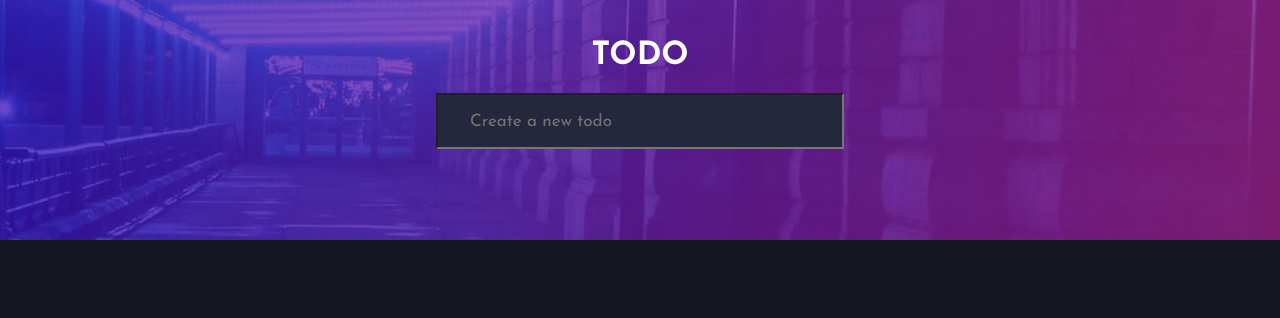
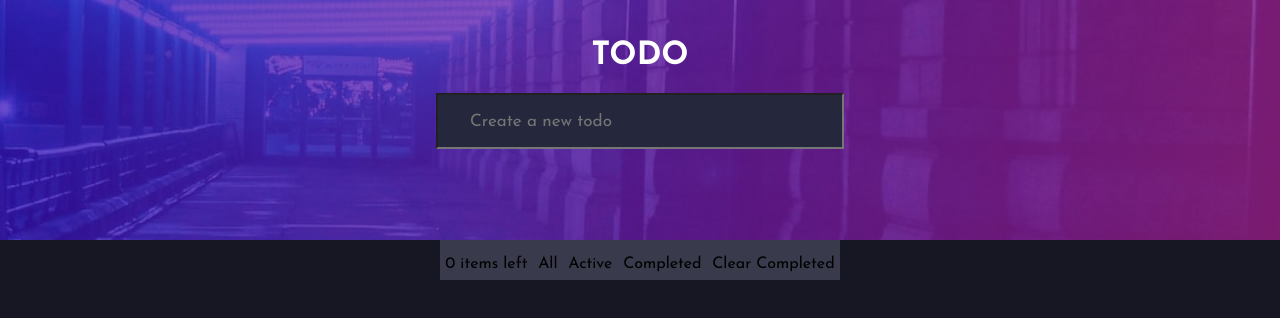
Before and after one commit to jonatanluismoreno/todo-app, a React (Vite) app: page / in a window 1280 px wide. Shown: the top 318 px of the page. Built offline with nearby package versions, Linux system fonts and the light colour scheme.

Commit message:
add tasklist-footer

```diff
--- a/src/App.jsx
+++ b/src/App.jsx
@@ -1,4 +1,4 @@
-import React, { useState, useEffect } from "react";
+import React, { useState } from "react";
 import { nanoid } from "nanoid";
 
 import "./App.css";
@@ -15,8 +15,17 @@ function App() {
       {
         id: nanoid(),
         text: p,
+        active: false,
       },
     ]);
+  }
+
+  function changeActiveStatus(key) {
+    publications.forEach((element) => {
+      if (element.id === key) {
+        console.log(element.active);
+      }
+    });
   }
 
   return (
@@ -26,7 +35,7 @@ function App() {
         <Input onSubmitTask={addPublications} />
       </div>
       <div className="app--todos">
-        <TaskList list={publications} />
+        <TaskList list={publications} funct={changeActiveStatus} />
       </div>
     </div>
   );
--- /dev/null
+++ b/src/components/Button/index.jsx
@@ -0,0 +1,13 @@
+import React from 'react'
+
+import './styles.css'
+
+export default function Button(props) {
+    return (
+        <>
+            <p className="button--p">
+                {props.text}
+            </p>
+        </>
+    )
+}
--- /dev/null
+++ b/src/components/Button/styles.css
@@ -0,0 +1,7 @@
+.button--p {
+    cursor: pointer;
+}
+
+.button--p:hover {
+    color:azure;
+}
--- a/src/components/Task/index.jsx
+++ b/src/components/Task/index.jsx
@@ -5,25 +5,18 @@ import { ReactComponent as IconCheck } from '../../assets/images/icon-check.svg'
 import { ReactComponent as IconCross } from '../../assets/images/icon-cross.svg'
 
 export default function Task(props) {
-    const [active, setActive] = useState(false);
-
-    let taskClass
-    if (!active) {
-        taskClass = "task--check task--check--false"
-    }
-    else {
-        taskClass = "task--check"
-    }
+    // Este State lo utilizo para determinar si se dibuja, o no, el icon-check.svg
 
     function handleButton() {
-        setActive(!active)
+        props.funct(props.id)
+        console.log(props);
     }
 
     return (
         <div className="task--container">
             <button className="task--button" onClick={handleButton} >
                 {
-                    active && <IconCheck className={taskClass} />
+                    props.active && <IconCheck className="task--check" />
                 }
             </button>
             <h3> {props.text} </h3>
--- a/src/components/TasksList/index.jsx
+++ b/src/components/TasksList/index.jsx
@@ -1,18 +1,23 @@
-import React from "react";
+import React, { useState, useEffect } from "react";
 
 import "./styles.css";
 
-
+import Button from "../Button";
 import Task from "../Task";
 
 export default function TaskList(props) {
+
     return (
         <div className="tasklist--container">
             {props.list.map((item) => (
-                <Task key={item.id} text={item.text} />
+                <Task key={item.id} text={item.text} funct={props.funct} id={item.id} active={item.active} />
             ))}
             <div className="tasklist--footer">
-
+                <Button text={props.list.length + " items left"} />
+                <Button text="All"/>
+                <Button text="Active"/>
+                <Button text="Completed"/>
+                <Button text="Clear Completed"/>
             </div>
     </div>
     );
--- a/src/components/TasksList/styles.css
+++ b/src/components/TasksList/styles.css
@@ -3,3 +3,11 @@
     flex-direction: column;
     align-items: center;
 }
+
+.tasklist--footer {
+    display: flex;
+    justify-content: space-around;
+    background-color: hsl(237, 14%, 26%);
+    width: 400px;
+    height: 40px;
+}
```
Also changed, not shown: src/Example/fakeData.json (deleted, +0 -15 lines).
